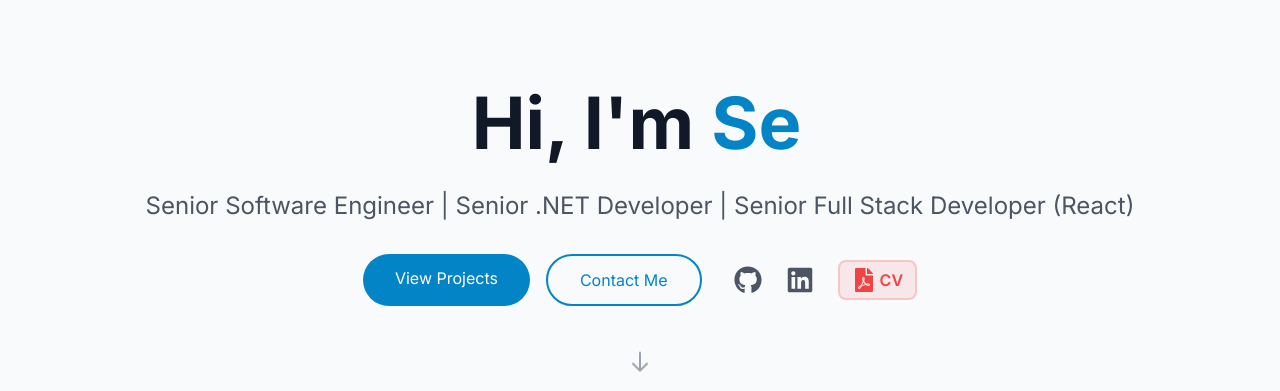
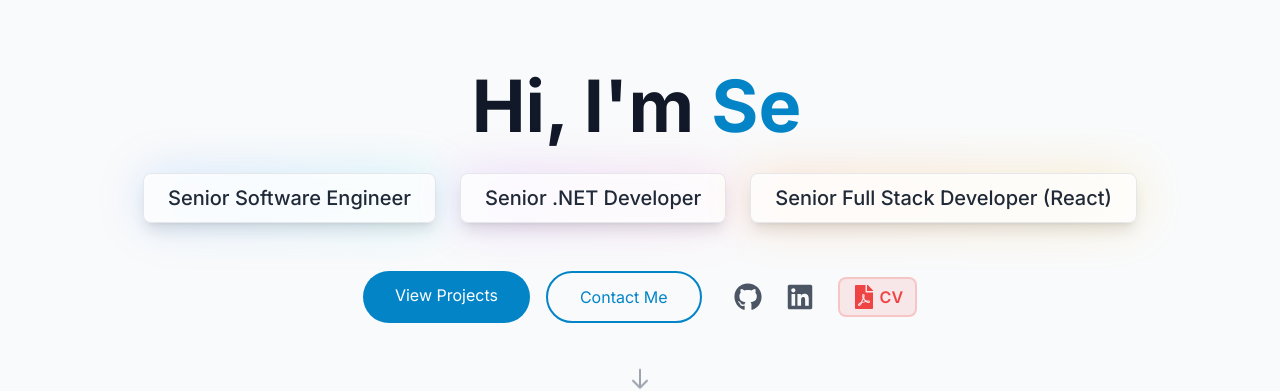
Before and after one commit to bekair/MyPortfolioApp, a Next.js app: page /en in a window 1280 px wide. Shown: the part 168-559 px from the top of the page. Built offline with nearby package versions, Linux system fonts and the light colour scheme.

Commit message:
Updates the Hero specialties. Changes the LinkedIn url. Modifies the CV.

```diff
--- a/src/components/common/CVModal.tsx
+++ b/src/components/common/CVModal.tsx
@@ -65,7 +65,7 @@ const CVModal: React.FC<CVModalProps> = ({ isOpen, onClose }) => {
                   </h2>
                   {isMobile && (
                     <a
-                      href="/CV - Bekir Can Baykal (15.01.2025).pdf"
+                      href="/CV - Bekir Can Baykal (06.02.2025).pdf"
                       download={t('downloadFileName')}
                       className={`flex items-center gap-1 px-2 py-1 rounded text-sm ${
                         theme === 'dark'
@@ -101,7 +101,7 @@ const CVModal: React.FC<CVModalProps> = ({ isOpen, onClose }) => {
                 {isMobile ? (
                   <>
                     <Document
-                      file="/CV - Bekir Can Baykal (15.01.2025).pdf"
+                      file="/CV - Bekir Can Baykal (06.02.2025).pdf"
                       onLoadSuccess={onDocumentLoadSuccess}
                       className="flex flex-col items-center"
                     >
@@ -136,7 +136,7 @@ const CVModal: React.FC<CVModalProps> = ({ isOpen, onClose }) => {
                   </>
                 ) : (
                   <iframe
-                    src="/CV - Bekir Can Baykal (15.01.2025).pdf#zoom=67"
+                    src="/CV - Bekir Can Baykal (06.02.2025).pdf#zoom=67"
                     className="w-full h-full"
                     title={t('title')}
                   />
--- a/src/components/layout/Footer.tsx
+++ b/src/components/layout/Footer.tsx
@@ -5,7 +5,7 @@ import { useTranslations } from 'next-intl';
 const Footer: React.FC = () => {
   const name = 'Bekir Can Baykal';
   const githubUrl = 'https://github.com/bekair';
-  const linkedinUrl = 'https://www.linkedin.com/in/bekir-can-baykal-msc-1545157b';
+  const linkedinUrl = 'https://www.linkedin.com/in/bekircanbaykal';
   const t = useTranslations("footer");
 
   return (
--- a/src/components/sections/Contact.tsx
+++ b/src/components/sections/Contact.tsx
@@ -24,7 +24,7 @@ const Contact: React.FC = () => {
       return;
     }
 
-    const linkedinMessageUrl = `https://www.linkedin.com/messaging/compose?recipient=bekir-can-baykal-msc-1545157b&body=${encodeURIComponent(message)}`;
+    const linkedinMessageUrl = `https://www.linkedin.com/messaging/compose?recipient=bekircanbaykal&body=${encodeURIComponent(message)}`;
     window.open(linkedinMessageUrl, '_blank', 'noopener,noreferrer');
   };
 
@@ -137,7 +137,7 @@ const Contact: React.FC = () => {
                   <FaLinkedin />
                 </div>
                 <a
-                  href="https://www.linkedin.com/in/bekir-can-baykal-msc-1545157b"
+                  href="https://www.linkedin.com/in/bekircanbaykal"
                   target="_blank"
                   rel="noopener noreferrer"
                   className={`hover:underline ${
--- a/src/components/sections/Hero.tsx
+++ b/src/components/sections/Hero.tsx
@@ -30,6 +30,60 @@ const Hero: React.FC = () => {
     document.body.style.overflow = 'unset';
     setShowCVModal(false);
   }, []);
+
+  const subtitleText = (
+    <motion.div
+      className="flex flex-wrap justify-center gap-6 mb-12"
+      initial={{ opacity: 0 }}
+      animate={{ opacity: 1 }}
+      transition={{ duration: 0.8 }}
+    >
+      {[
+        { text: t('titles.specialty1'), color: 'from-blue-500 to-cyan-400' },
+        { text: t('titles.specialty2'), color: 'from-purple-500 to-pink-400' },
+        { text: t('titles.specialty3'), color: 'from-orange-500 to-amber-400' }
+      ].map(({ text, color }, index) => (
+        <motion.div
+          key={text}
+          initial={{ opacity: 0, x: -20 }}
+          animate={{ opacity: 1, x: 0 }}
+          transition={{ delay: 0.5 + index * 0.2 }}
+          className="relative group"
+        >
+          <motion.span
+            className={`
+              absolute inset-0 rounded-lg
+              bg-gradient-to-r ${color} opacity-20 group-hover:opacity-30
+              blur-xl group-hover:blur-2xl
+              transition-all duration-300
+            `}
+          />
+          <motion.span
+            whileHover={{ scale: 1.02 }}
+            className={`
+              relative
+              px-6 py-2.5
+              rounded-lg
+              text-lg md:text-xl
+              font-medium
+              inline-block
+              ${theme === 'dark'
+                ? 'bg-gray-900/80 text-white border border-gray-700'
+                : 'bg-white/80 text-gray-800 border border-gray-200'
+              }
+              backdrop-blur-md
+              shadow-lg
+              transition-all duration-300
+              hover:shadow-xl
+              hover:border-opacity-50
+            `}
+          >
+            {text}
+          </motion.span>
+        </motion.div>
+      ))}
+    </motion.div>
+  );
 
   return (
     <section id="home" className={`min-h-screen flex items-center justify-center relative overflow-hidden ${
@@ -64,11 +118,7 @@ const Hero: React.FC = () => {
                 <span className="cursor" />
               </span>
             </h1>
-            <p className={`text-xl md:text-2xl mb-8 ${
-              theme === 'dark' ? 'text-gray-300' : 'text-gray-600'
-            }`}>
-              {t('titles.specialty1')} | {t('titles.specialty2')} | {t('titles.specialty3')}
-            </p>
+            {subtitleText}
 
             <div className="flex flex-col md:flex-row justify-center items-center gap-8 mb-12">
               <motion.div
@@ -113,7 +163,7 @@ const Hero: React.FC = () => {
                   <FaGithub size={28} />
                 </a>
                 <a
-                  href="https://www.linkedin.com/in/bekir-can-baykal-msc-1545157b"
+                  href="https://www.linkedin.com/in/bekircanbaykal"
                   target="_blank"
                   rel="noopener noreferrer"
                   className="flex items-center text-gray-600 hover:text-primary-600 transition-colors"
```
Also changed, not shown: 2 other files (tests, documents, lock files or other folders).
